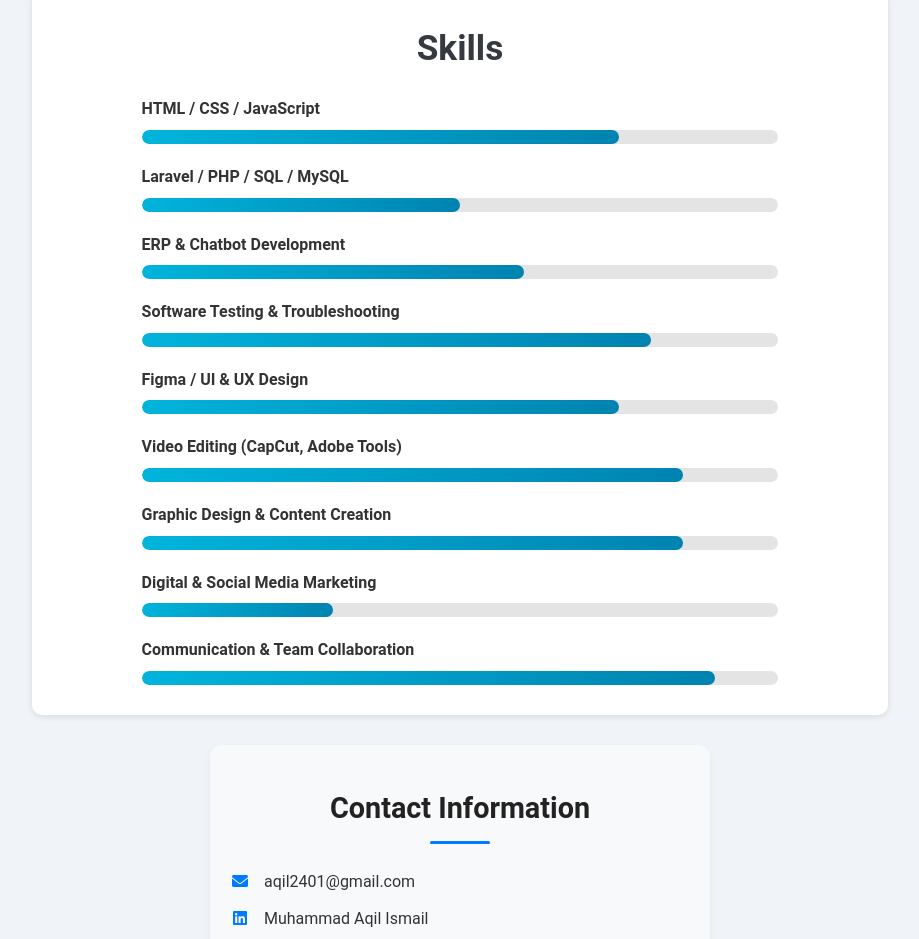
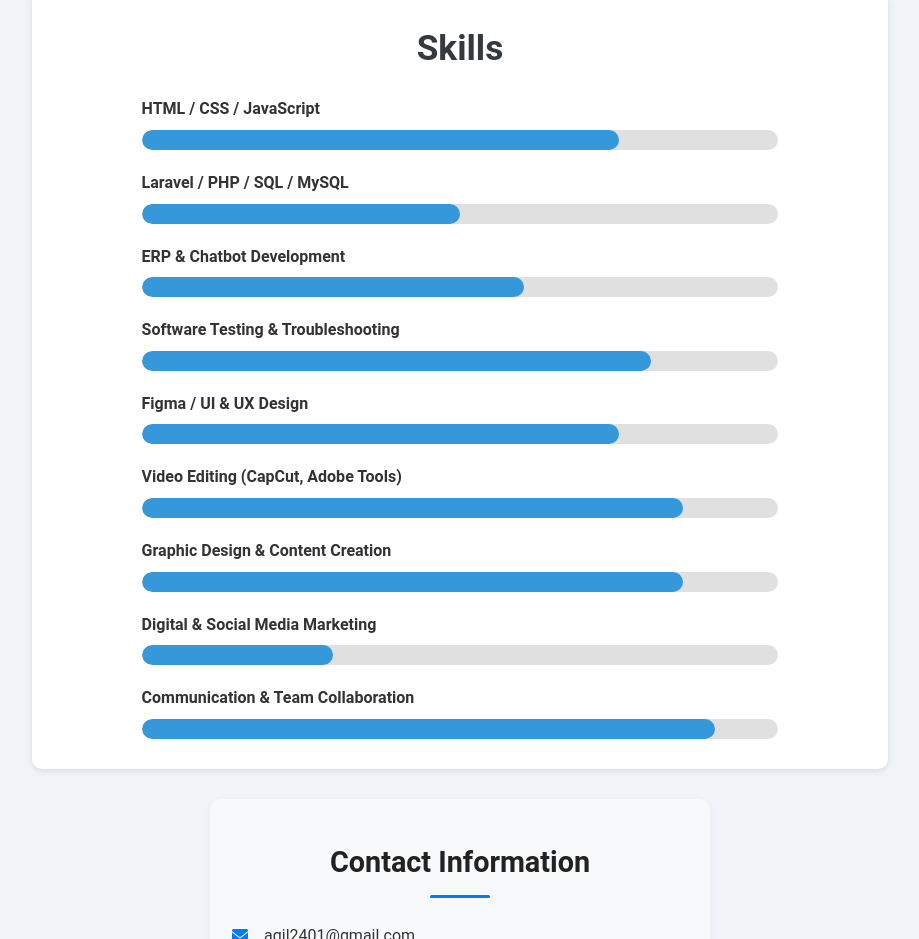
Before and after one commit to AkiruSama/akirusama.github.io, a plain HTML site: page index.html in a window 1280 px wide. Shown: the part 2683-3622 px from the top of the page, without its empty margins (180-1099 px from the left). Drawn offline with Linux system fonts and the light colour scheme.

Commit message:
Update style.css

```diff
--- a/css/style.css
+++ b/css/style.css
@@ -347,24 +347,21 @@ ul li {
 }
 
 .skill-bar {
-  background-color: #e4e4e4;
-  border-radius: 20px;
+  background: #e0e0e0;
+  border-radius: 25px;
+  height: 20px;
+  margin-top: 5px;
   overflow: hidden;
-  height: 14px;
-  position: relative;
 }
 
 .skill-fill {
   height: 100%;
-  background: linear-gradient(90deg, #00b4db, #0083b0);
-  border-radius: 20px;
-  text-align: right;
-  padding-right: 10px;
-  font-size: 12px;
-  color: #fff;
-  line-height: 14px;
+  width: 0%; /* start from 0 */
+  background: #3498db; /* blue */
+  border-radius: 25px;
   transition: width 1.5s ease-in-out;
 }
+
 
 
 .contact-section {
```
